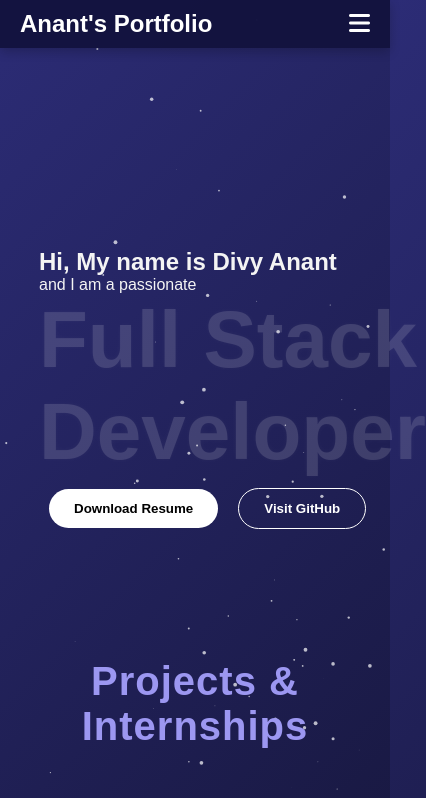
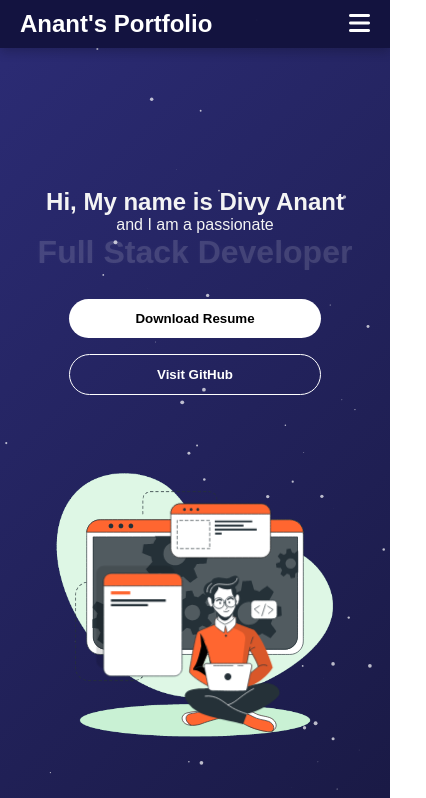
Before and after one commit to DivyAnant01/React-Portfolio, a React (Vite) app: page / in a window 390 px wide. Shown: the top 798 px of the page, 426 px wide, since content can reach past the window. Built offline with nearby package versions, Linux system fonts and the light colour scheme.

Commit message:
design change

```diff
--- a/src/pages/home/Home.css
+++ b/src/pages/home/Home.css
@@ -1,3 +1,7 @@
+/* ============================= */
+/* 🌌 BASE STYLES */
+/* ============================= */
+
 body {
   margin: 0;
   background: black;
@@ -12,6 +16,10 @@ body {
   z-index: -1;
 }
 
+/* ============================= */
+/* 🚀 HERO SECTION */
+/* ============================= */
+
 .hero {
   display: flex;
   justify-content: space-between;
@@ -24,7 +32,7 @@ body {
   opacity: 0.15;
 }
 
-/* 🔥 GLOW */
+/* 🔥 GLOW TEXT */
 .glow-text {
   animation: glowPulse 2s infinite ease-in-out;
 }
@@ -43,7 +51,10 @@ body {
   }
 }
 
-/* ✅ SECTION TITLE CENTER */
+/* ============================= */
+/* 🧠 SECTION TITLE */
+/* ============================= */
+
 .section-title {
   text-align: center;
   font-size: 2.5rem;
@@ -51,7 +62,14 @@ body {
   letter-spacing: 1px;
 }
 
-/* BUTTONS */
+/* ============================= */
+/* 🎯 BUTTONS */
+/* ============================= */
+
+.buttons {
+  margin-top: 20px;
+}
+
 .btn {
   padding: 12px 25px;
   border-radius: 30px;
@@ -60,6 +78,11 @@ body {
   border: none;
   margin: 10px;
   cursor: pointer;
+  transition: 0.3s;
+}
+
+.btn:hover {
+  transform: scale(1.05);
 }
 
 .outline {
@@ -68,7 +91,10 @@ body {
   color: white;
 }
 
-/* GRID */
+/* ============================= */
+/* 🧩 GRID + CARDS */
+/* ============================= */
+
 .grid {
   display: grid;
   grid-template-columns: repeat(auto-fit, minmax(280px,1fr));
@@ -76,21 +102,26 @@ body {
   padding: 0 10%;
 }
 
-/* CARD */
 .card {
   padding: 30px;
   border-radius: 20px;
   background: rgba(255,255,255,0.05);
   backdrop-filter: blur(20px);
   border: 1px solid rgba(255,255,255,0.1);
-  transition: 0.3s;
+  transition: all 0.3s ease;
 }
 
 .card:hover {
-  box-shadow: 0 0 20px rgba(255,255,255,0.2);
+  box-shadow:
+    0 0 20px rgba(255,255,255,0.2),
+    0 0 40px rgba(255,255,255,0.1);
+  border: 1px solid rgba(255,255,255,0.3);
 }
 
-/* FOOTER */
+/* ============================= */
+/* 🦶 FOOTER */
+/* ============================= */
+
 .footer {
   text-align: center;
   padding: 60px;
@@ -115,3 +146,110 @@ body {
   color: #aaa;
   transform: scale(1.2);
 }
+
+/* ============================= */
+/* 📱 RESPONSIVE DESIGN */
+/* ============================= */
+
+/* 💻 Tablet */
+@media (max-width: 1024px) {
+
+  .hero {
+    flex-direction: column;
+    text-align: center;
+    padding: 100px 5%;
+  }
+
+  .hero-left {
+    margin-bottom: 50px;
+  }
+
+  .hero-right {
+    width: 100%;
+    max-width: 400px;
+  }
+
+  .big-text {
+    font-size: 3.5rem;
+  }
+
+  .grid {
+    grid-template-columns: repeat(2, 1fr);
+    padding: 0 5%;
+  }
+}
+
+/* 📱 Mobile */
+@media (max-width: 768px) {
+
+  .hero {
+    flex-direction: column;
+    text-align: center;
+    padding: 80px 5%;
+  }
+
+  .hero-left h1 {
+    font-size: 1.8rem;
+  }
+
+  .hero-left p {
+    font-size: 1rem;
+  }
+
+  .big-text {
+    font-size: 2.5rem;
+  }
+
+  .buttons {
+    display: flex;
+    flex-direction: column;
+    align-items: center;
+  }
+
+  .btn {
+    width: 80%;
+    margin: 8px 0;
+  }
+
+  .hero-right {
+    width: 100%;
+    max-width: 300px;
+  }
+
+  .grid {
+    grid-template-columns: 1fr;
+    padding: 0 5%;
+  }
+
+  .section-title {
+    font-size: 2rem;
+  }
+}
+
+/* 📲 Small Mobile */
+@media (max-width: 480px) {
+
+  .hero {
+    padding: 60px 5%;
+  }
+
+  .big-text {
+    font-size: 2rem;
+  }
+
+  .hero-left h1 {
+    font-size: 1.5rem;
+  }
+
+  .section-title {
+    font-size: 1.7rem;
+  }
+
+  .card {
+    padding: 20px;
+  }
+
+  .social-icons a {
+    font-size: 24px;
+  }
+}
```
